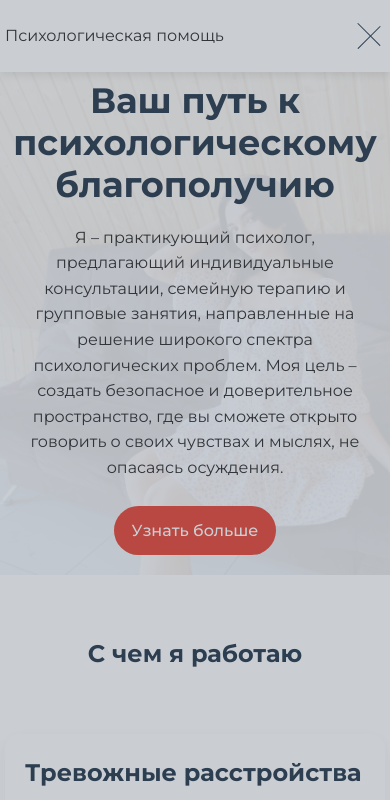
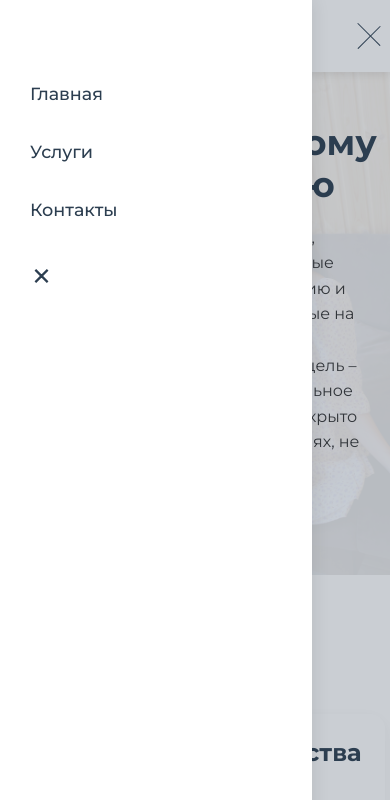
Before and after one commit to D-Striker/psychologist-website, a plain HTML site: page index.html in a window 390 px wide. Both pictures are taken after a click on the label 369 px from the left and 36 px from the top of the page. Shown: the top 800 px of the page. Drawn offline with Linux system fonts and the light colour scheme.

Commit message:
Фикс итог

```diff
--- a/styles.css
+++ b/styles.css
@@ -231,6 +231,13 @@ body {
     .service-card, .price-card, .contact-info {
         padding: 15px;
     }
+    .nav-menu {
+        width: 80vw;
+    }
+    .nav-toggle:checked ~ .nav-overlay {
+        left: 80vw;
+        width: 20vw;
+    }
 }
 
 @media (max-width: 768px) {
@@ -244,8 +251,48 @@ body {
     .hero h1 {
         font-size: 2.2em;
     }
-    .section {
-        padding: 60px 0;
+    .section:first-of-type {
+        padding-top: 120px;
+    }
+    .navigation .container {
+        flex-direction: row;
+        align-items: center;
+    }
+    .navigation {
+        z-index: 2000;
+    }
+    .nav-menu {
+        position: fixed;
+        top: 0; left: -80vw;
+        width: 80vw; height: 100vh;
+        background: var(--white);
+        box-shadow: 2px 0 16px rgba(0,0,0,0.08);
+        display: flex;
+        flex-direction: column;
+        gap: 30px;
+        padding: 80px 30px 30px 30px;
+        transition: left 0.4s cubic-bezier(.77,0,.18,1);
+        z-index: 1101;
+    }
+    .nav-toggle:checked ~ .nav-menu {
+        left: 0;
+        display: flex;
+    }
+    .nav-close {
+        display: block;
+        align-self: flex-end;
+    }
+    .nav-overlay {
+        display: none;
+    }
+    .nav-toggle:checked ~ .nav-overlay {
+        display: block;
+        position: fixed;
+        top: 0; left: 80vw;
+        width: 20vw; height: 100vh;
+        background: rgba(44,62,80,0.25);
+        z-index: 1100;
+        pointer-events: auto;
     }
     .services-grid {
         grid-template-columns: 1fr;
@@ -291,7 +338,7 @@ body {
 }
 @media (max-width: 768px) {
   .navigation ul {
-    display: none;
+    display: flex;
   }
   .nav-burger {
     display: flex;
@@ -311,6 +358,7 @@ body {
   }
   .nav-toggle:checked ~ .nav-menu {
     left: 0;
+    display: flex;
   }
   .nav-close {
     display: block;
@@ -322,10 +370,11 @@ body {
   .nav-toggle:checked ~ .nav-overlay {
     display: block;
     position: fixed;
-    top: 0; left: 0;
-    width: 100vw; height: 100vh;
+    top: 0; left: 80vw;
+    width: 20vw; height: 100vh;
     background: rgba(44,62,80,0.25);
     z-index: 1100;
+    pointer-events: auto;
   }
   .nav-toggle:checked ~ .nav-burger span:nth-child(1) {
     transform: translateY(9px) rotate(45deg);
```
